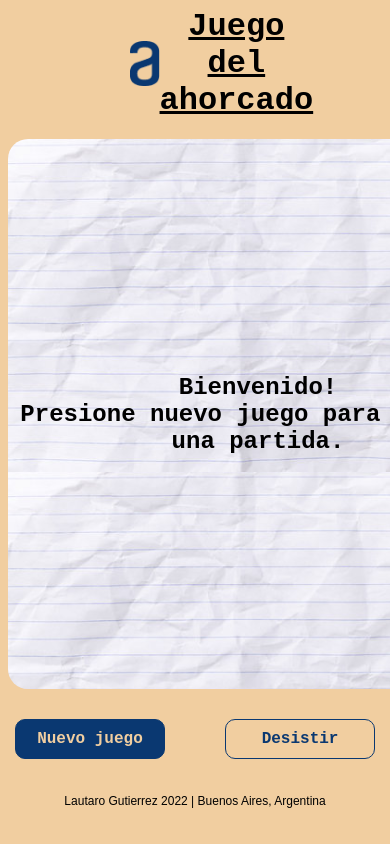
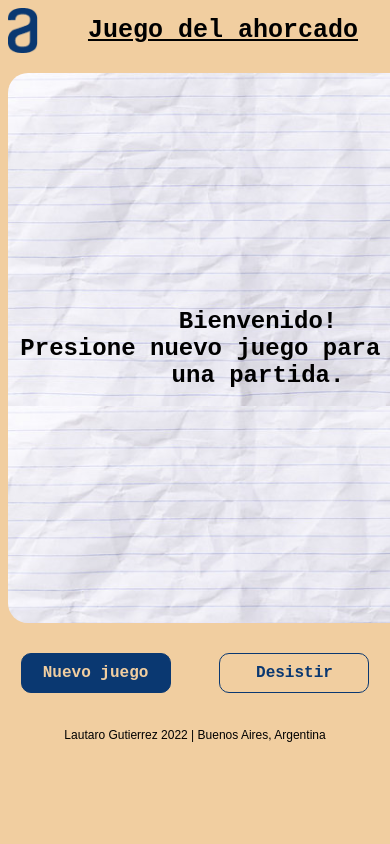
Before and after one commit to Lauta88/JuegoDelAhorcado, a plain HTML site: page index.html in a window 390 px wide. Shown: the top 844 px of the page. Drawn offline with Linux system fonts and the light colour scheme.

Commit message:
Update estilo.css

```diff
--- a/estilo.css
+++ b/estilo.css
@@ -4,7 +4,7 @@ body{
 }
 
 header{
-    width: 35%;
+    width:400px;
     margin: auto;
     display: flex;
     align-items: center;
@@ -83,7 +83,7 @@ h2{
 
 .btnNuevo{
     background-color:rgb(10, 56, 113);
-    margin-right: 15%;
+    margin-right: 12%;
     color: rgb(241, 206, 160);
 
 }
@@ -103,3 +103,12 @@ footer{
     font-size: 12px;
     margin-top: 35px;
 }
+
+
+
+@media (max-width: 500px){
+    .titulo{
+        font-size: 25px;
+    }
+
+}
```
